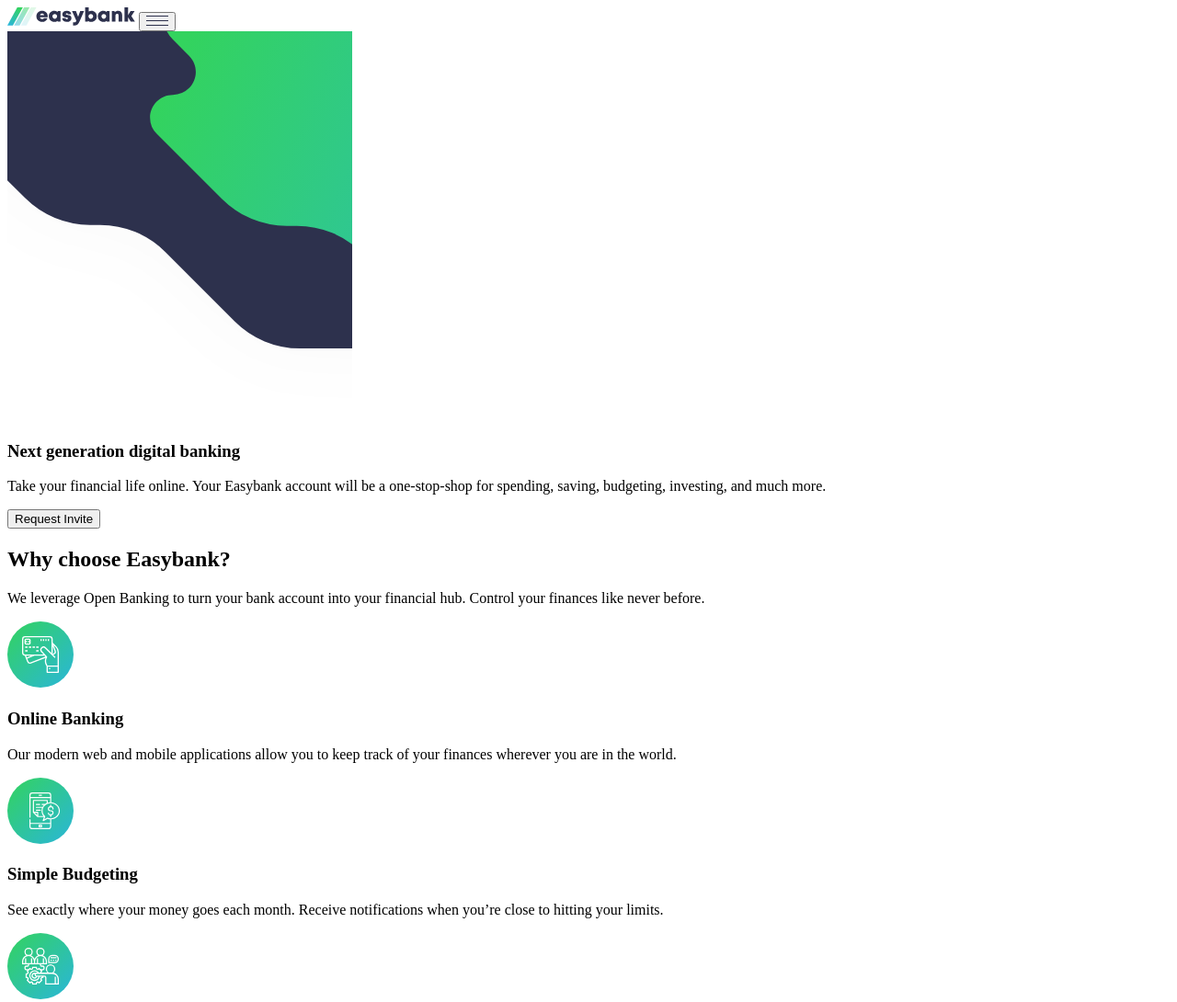
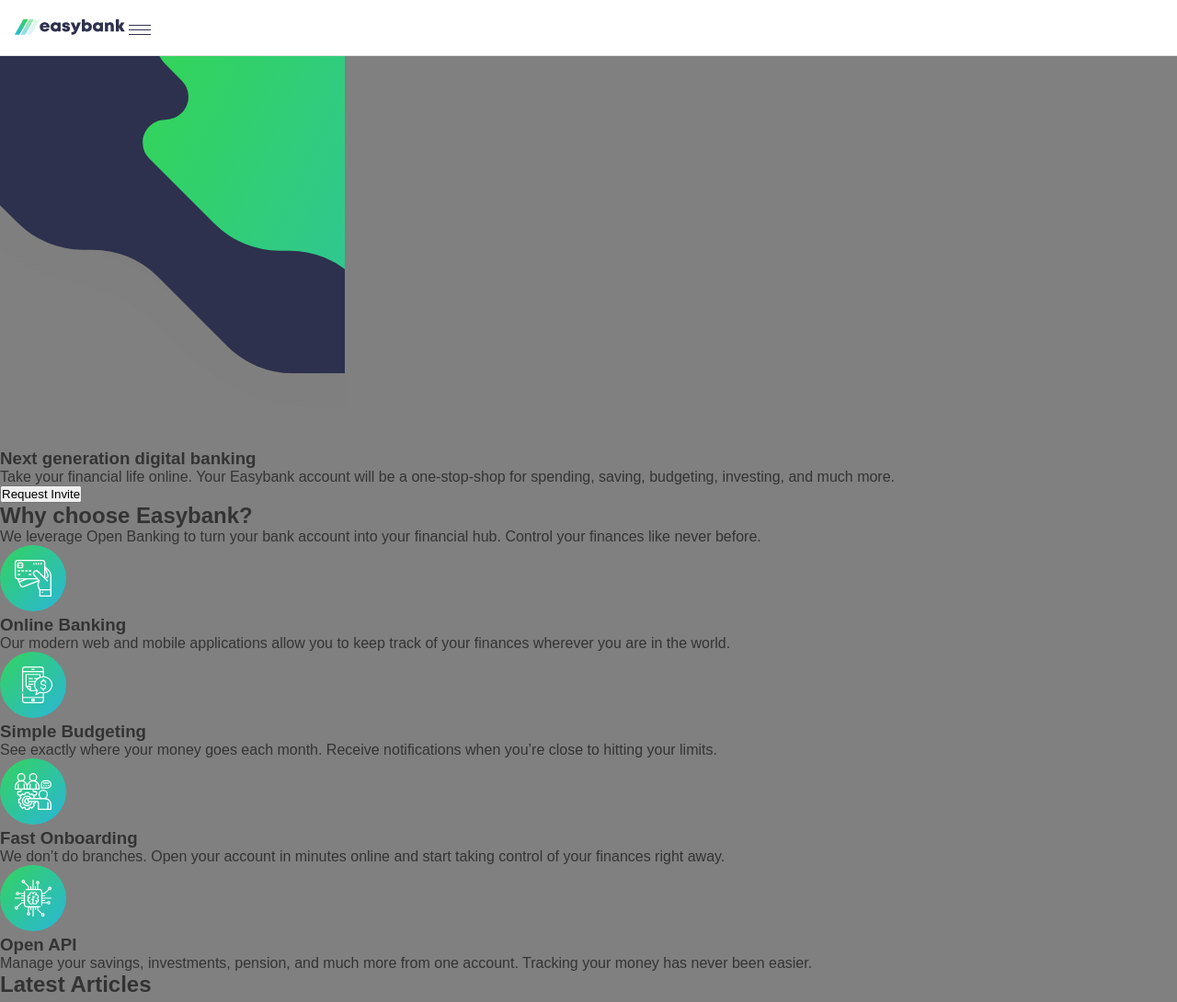
Before and after one commit to Cuandoyolabi/EasybankPage, a plain HTML site: page index.html in a window 1280 px wide. Shown: the top 1090 px of the page at 92% size. Drawn offline with Linux system fonts and the light colour scheme.

Commit message:
"Creacion de componentes en SASS"

```diff
--- a/index.html
+++ b/index.html
@@ -86,11 +86,11 @@
       <div class="footer__content">
         <img>
         <div class="social__icons">
-          <img src="" alt="Facebook">
-          <img src="" alt="Youtobe">
-          <img src="" alt="Twitter">
-          <img src="" alt="Pinterest">
-          <img src="" alt="instagram">
+          <img src="/images/icon-facebook.svg" alt="Facebook">
+          <img src="/images/icon-youtube.svg" alt="Youtobe">
+          <img src="/images/icon-twitter.svg" alt="Twitter">
+          <img src="/images/icon-pinterest.svg" alt="Pinterest">
+          <img src="/images/icon-instagram.svg" alt="instagram">
         </div>
         <ul>
           <li><a href="#">About Us</a></li>
--- /dev/null
+++ b/sass/base/_reset.scss
@@ -0,0 +1,11 @@
+*{
+    box-sizing: border-box;
+    margin: 0;
+    padding: 0;
+    font-family: Arial, sans-serif;
+}
+
+body{
+    background-color: #f3f4f6;
+    color: #333;
+}
--- /dev/null
+++ b/sass/base/typography.scss
@@ -0,0 +1,8 @@
+h1, h2, h3 {
+    margin-bottom: 0.5em;
+}
+
+p{
+    margin-bottom: 1em;
+    color: #666;
+}
--- /dev/null
+++ b/sass/components/_header.scss
@@ -0,0 +1,19 @@
+header{
+    background-color: #fff;
+    padding: 1em;
+    display: flex;
+    justify-content: space-between;
+    align-items: center;
+    border-bottom: 1px solid #e1e1e1;
+}
+
+.logo{
+    width: 120px;
+}
+
+.menu__toggle{
+    font-size: 1.5em;
+    background: none;
+    border: none;
+    cursor: pointer;
+}
--- a/sass/styles.scss
+++ b/sass/styles.scss
@@ -1,3 +1,7 @@
+@import 'components/header';
+@import 'base/reset';
+@import 'base/typography.scss';
+
 body{
-
+    background: gray;
 }
```
Also changed, not shown: sass/base/typography.css (added), sass/components/_articles.scss (added), sass/components/_features.scss (added), sass/components/_hero.scss (added), sass/components/footer.scss (added), sass/styles.css, 2 other files.
